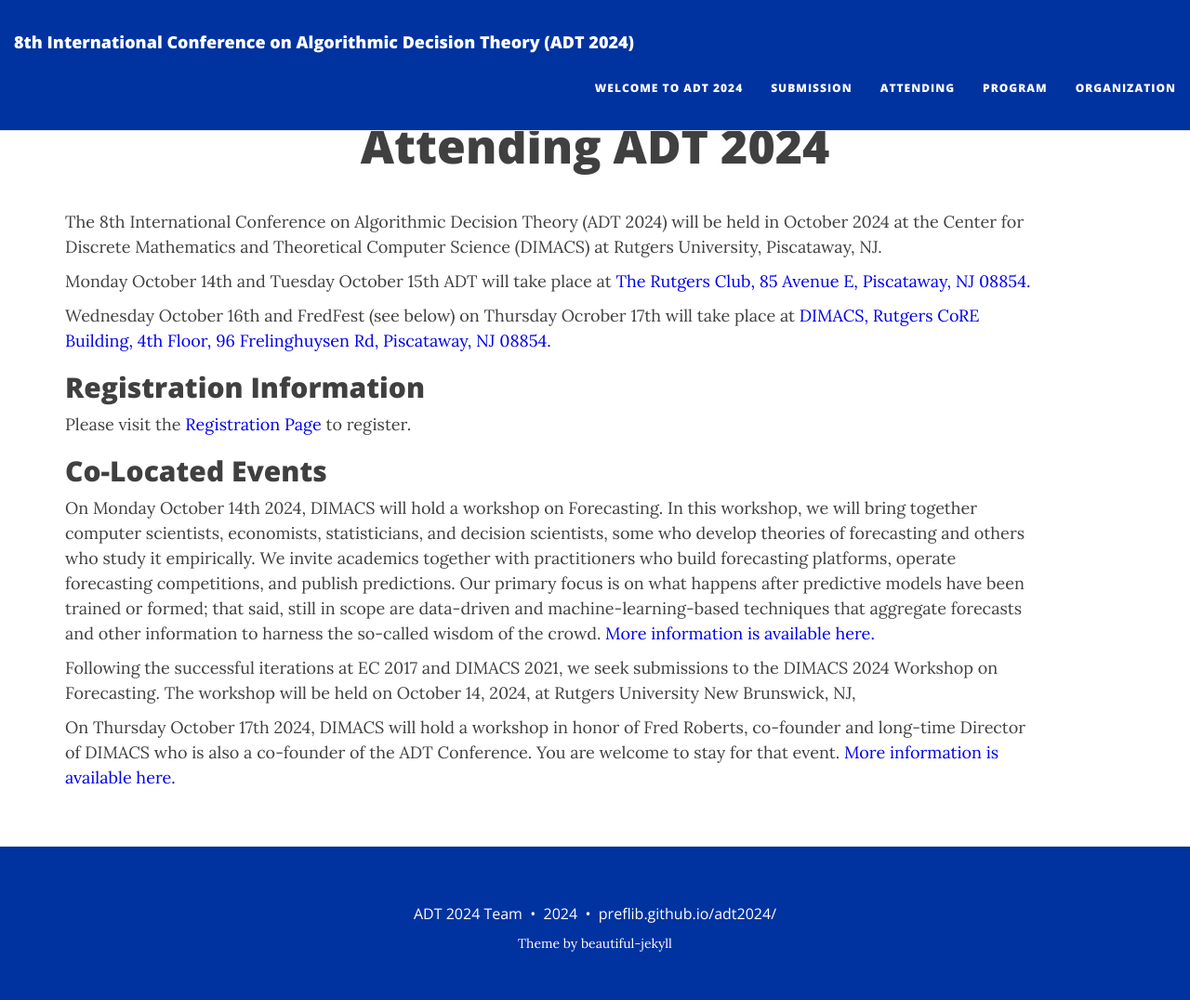
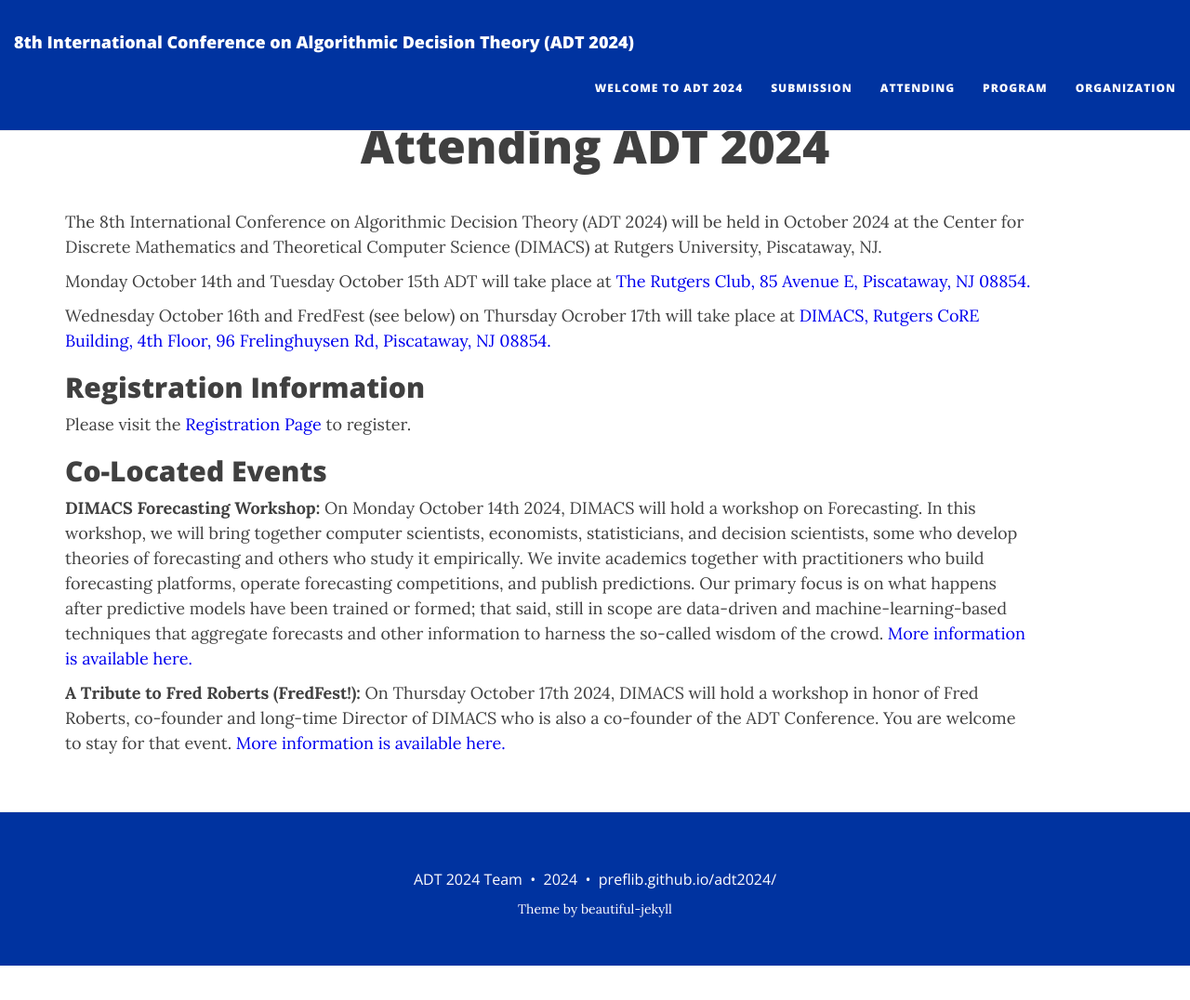
Before and after one commit to PrefLib/adt2024, a Jekyll site: the page built from attending.md, in a window 1280 px wide and 1076 px high. Shown: the whole window at 93% size. Built offline with Jekyll 4.4.1, drawn with Linux system fonts in a browser that asks for light colours; nearby versions of some CDN libraries.

Commit message:
updating schedule

```diff
--- a/attending.md
+++ b/attending.md
@@ -16,8 +16,6 @@ Please visit the [Registration Page](http://archive.dimacs.rutgers.edu/Workshops
 
 ## Co-Located Events
 
-On Monday October 14th 2024, DIMACS will hold a workshop on Forecasting. In this workshop, we will bring together computer scientists, economists, statisticians, and decision scientists, some who develop theories of forecasting and others who study it empirically. We invite academics together with practitioners who build forecasting platforms, operate forecasting competitions, and publish predictions. Our primary focus is on what happens after predictive models have been trained or formed; that said, still in scope are data-driven and machine-learning-based techniques that aggregate forecasts and other information to harness the so-called wisdom of the crowd. [More information is available here.](http://dimacs.rutgers.edu/events/details?eID=2897)
+**DIMACS Forecasting Workshop:** On Monday October 14th 2024, DIMACS will hold a workshop on Forecasting. In this workshop, we will bring together computer scientists, economists, statisticians, and decision scientists, some who develop theories of forecasting and others who study it empirically. We invite academics together with practitioners who build forecasting platforms, operate forecasting competitions, and publish predictions. Our primary focus is on what happens after predictive models have been trained or formed; that said, still in scope are data-driven and machine-learning-based techniques that aggregate forecasts and other information to harness the so-called wisdom of the crowd. [More information is available here.](http://dimacs.rutgers.edu/events/details?eID=2897)
 
-Following the successful iterations at EC 2017 and DIMACS 2021, we seek submissions to the DIMACS 2024 Workshop on Forecasting. The workshop will be held on October 14, 2024, at Rutgers University New Brunswick, NJ,
-
-On Thursday October 17th 2024, DIMACS will hold a workshop in honor of Fred Roberts, co-founder and long-time Director of DIMACS who is also a co-founder of the ADT Conference. You are welcome to stay for that event. [More information is available here.](http://dimacs.rutgers.edu/events/details?eID=2769)
+**A Tribute to Fred Roberts (FredFest!):** On Thursday October 17th 2024, DIMACS will hold a workshop in honor of Fred Roberts, co-founder and long-time Director of DIMACS who is also a co-founder of the ADT Conference. You are welcome to stay for that event. [More information is available here.](http://dimacs.rutgers.edu/events/details?eID=2769)
```
Also changed, not shown: img/schedule.png.
